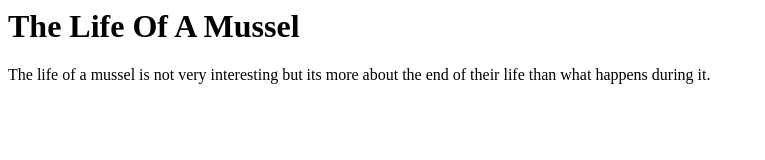
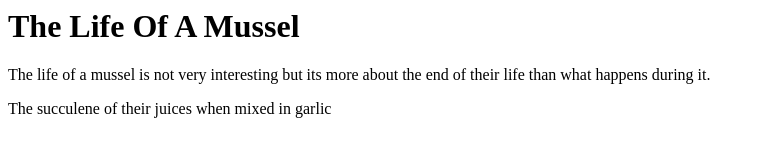
Before and after one commit to ericthemusselman/HTML-Lab, a plain HTML site: page index.html in a window 1280 px wide. Shown: the whole page, without its empty margins (0-765 px from the left). Drawn offline with Linux system fonts and the light colour scheme.

Commit message:
Update index.html

```diff
--- a/index.html
+++ b/index.html
@@ -3,5 +3,6 @@
 <h1>The Life Of A Mussel</h1>
 
   <p>The life of a mussel is not very interesting but its more about the end of their life than what happens during it.<p>
+    The succulene of their juices when mixed in garlic
   </body>
 </html>
```
